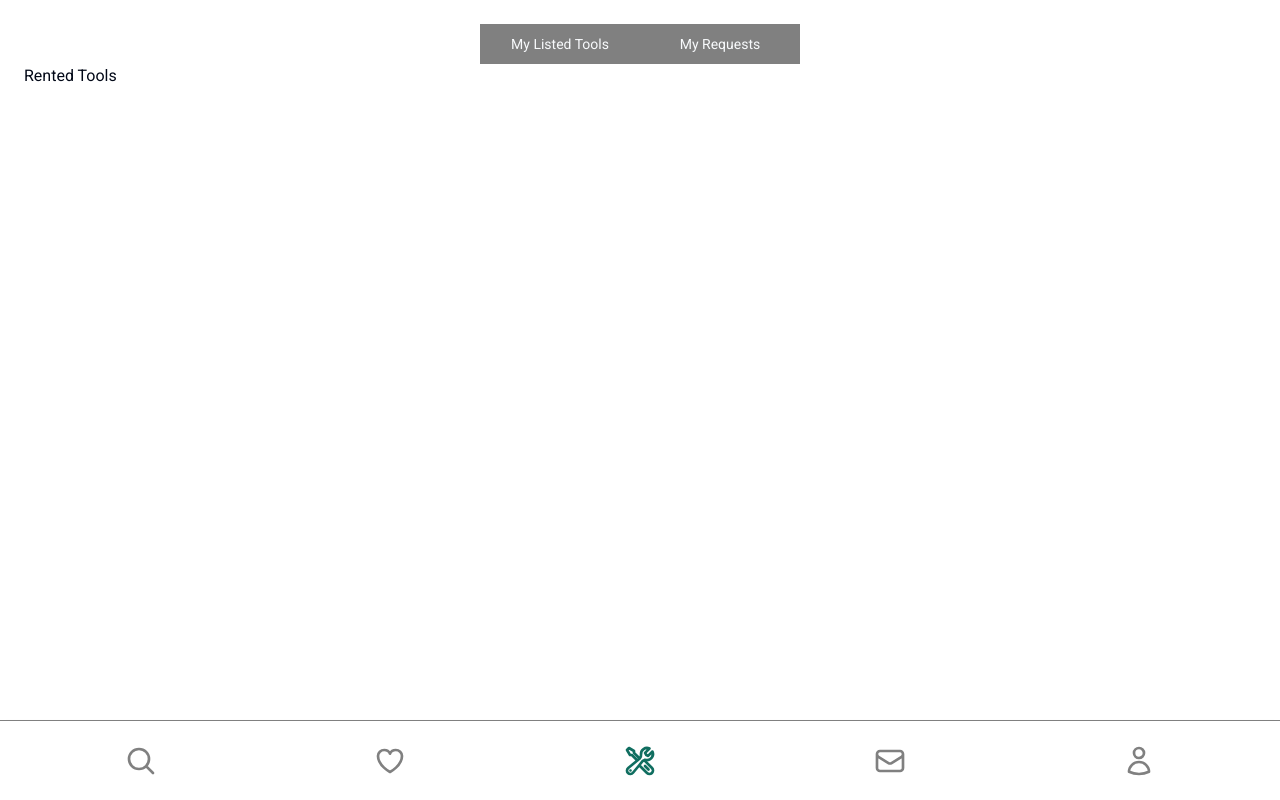
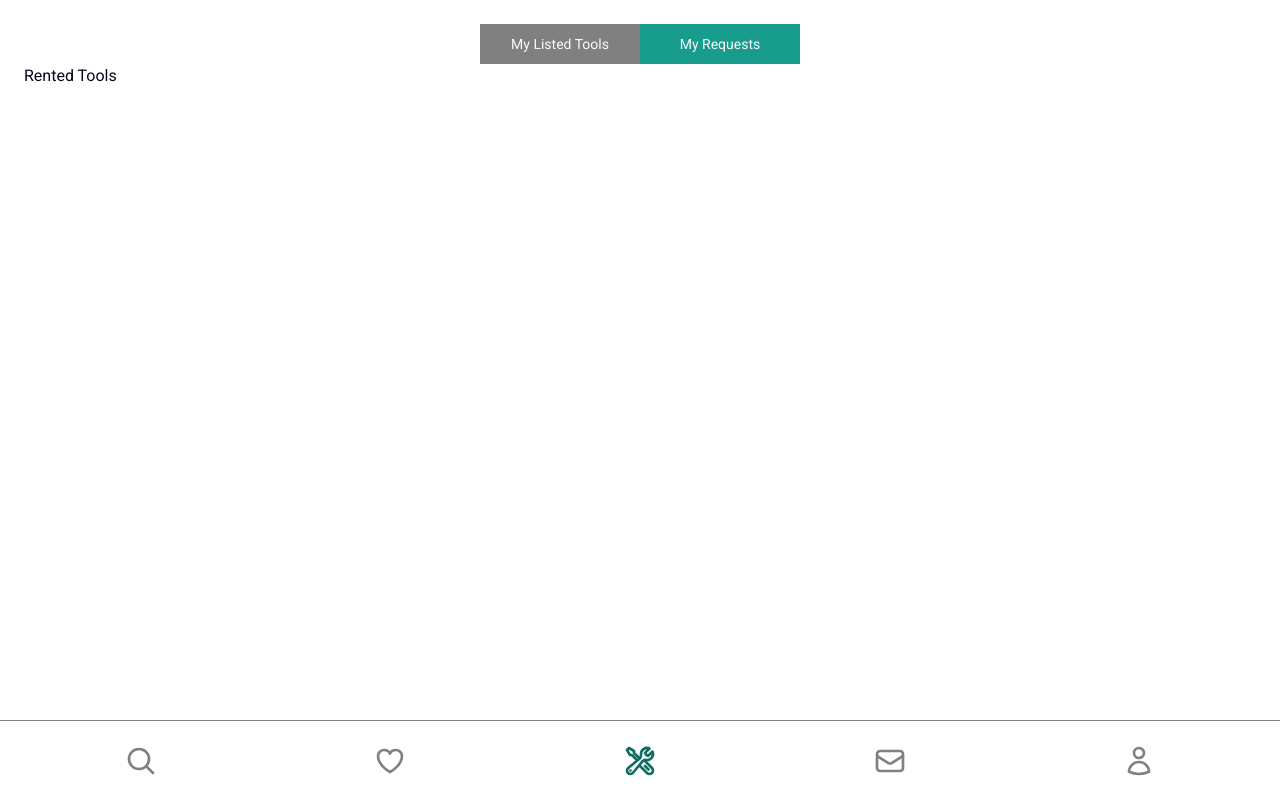
Before and after one commit to sevtechcodes/FriendsWithTools, a Next.js app: page /rented in a window 1280 px wide. Built offline with nearby package versions, Linux system fonts and the light colour scheme.

Commit message:
design in progress

```diff
--- a/app/components/RentRented.tsx
+++ b/app/components/RentRented.tsx
@@ -22,7 +22,7 @@ const RentRented = () => {
         <Button
           className={`w-40 rounded-none px-4 py-2 ${
             selectedButton === 1 ? 'text-white bg-darkGreen' : 'bg-grey'
-          } focus:outline-none`}
+          } focus:outline-none sm:bg-customGreen md:bg-lightGreen`}
           onClick={() => handleClick(1)}
         >
           My Requests
```
